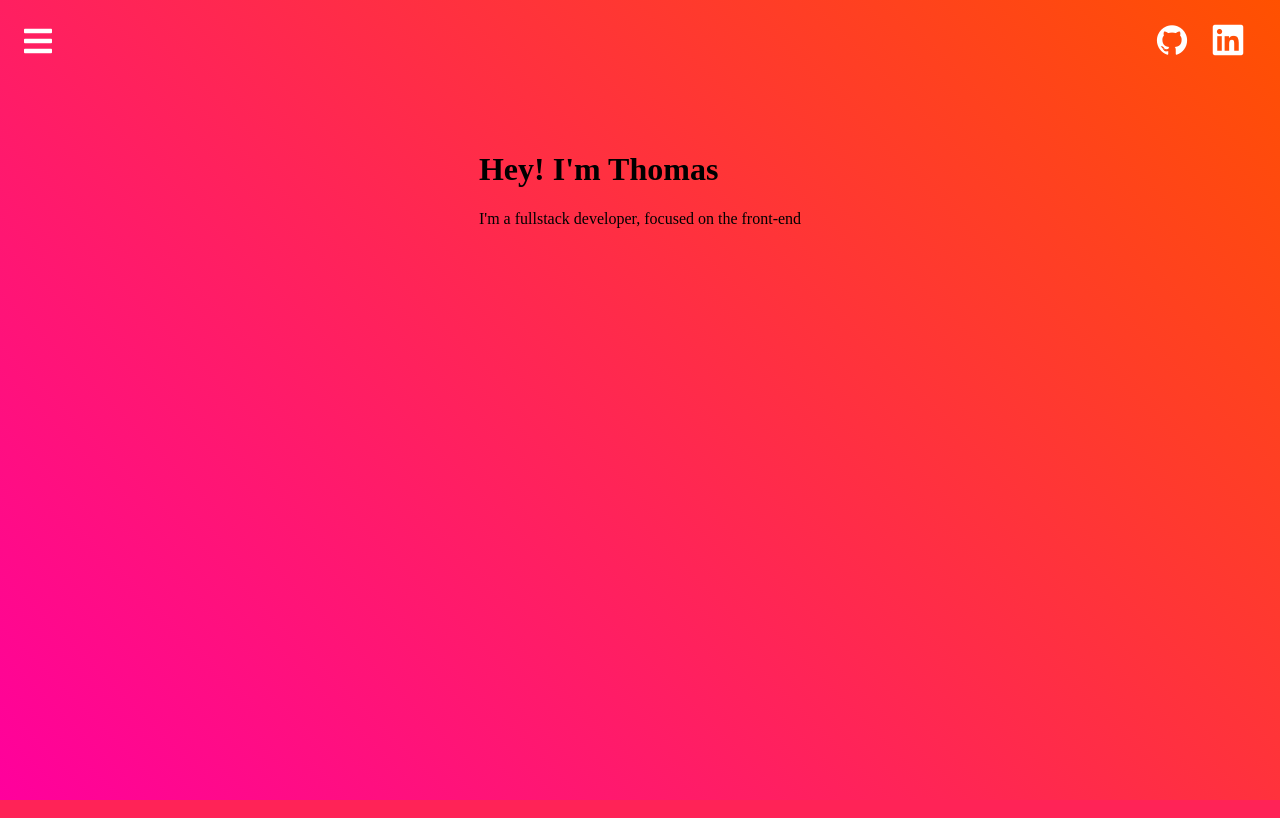
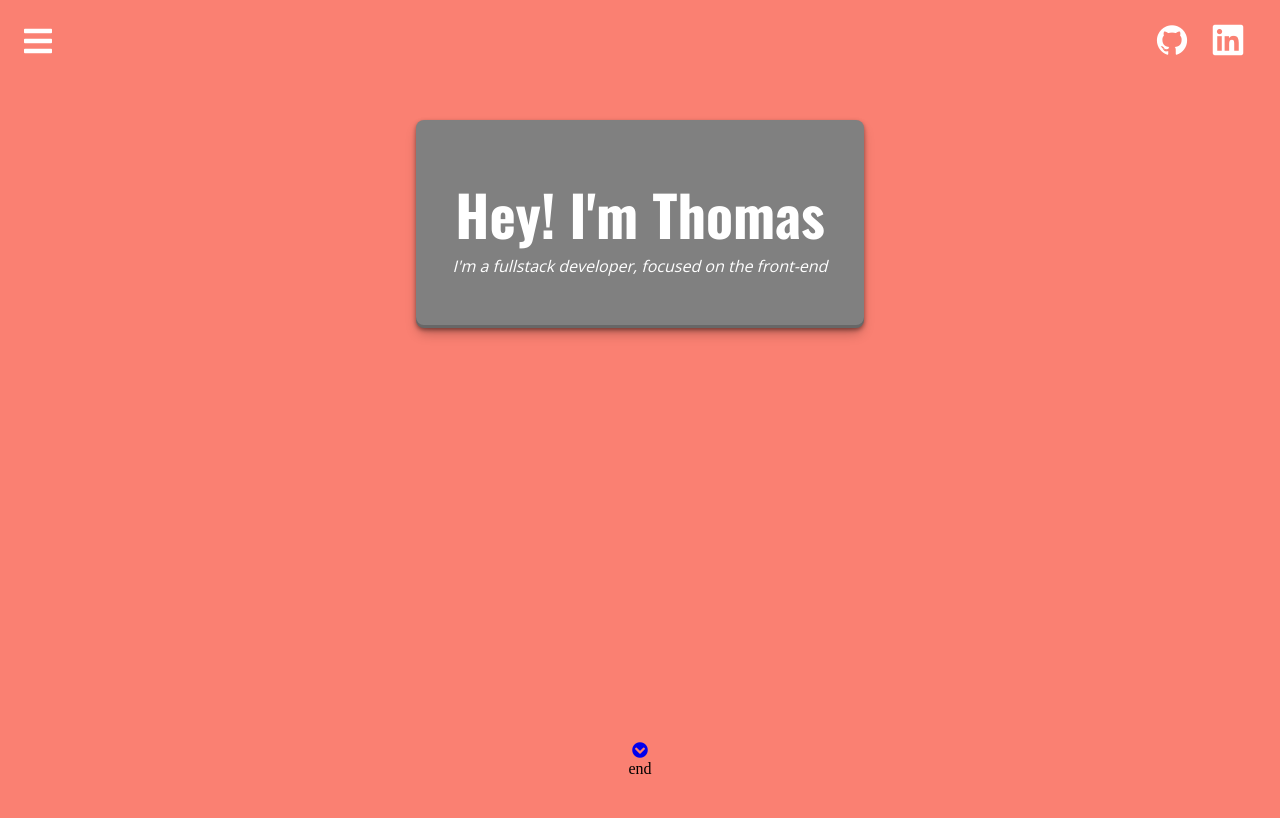
Before and after one commit to typexapex/portfolio-v3, a PHP site: page / in a window 1280 px wide. Run offline with PHP 8.4, Linux system fonts and the light colour scheme; some libraries are stand-ins or nearby versions.

Commit message:
greeting created

```diff
--- /dev/null
+++ b/css/about-card.css
@@ -0,0 +1,34 @@
+
+
+.greeting {
+  font-family: 'Oswald', sans-serif;
+  font-size: 3.5em;
+  color: #fff;
+  margin: 0;
+}
+
+.about-message {
+  height: 160px;
+  width: 400px;
+  background: gray;
+  border-radius: 8px;
+  text-align: center;
+  padding: 3vh;
+  display: flex;
+  flex-direction: column;
+  align-items: center;
+  justify-content: center;
+  box-shadow: rgba(0, 0, 0, 0.4) 0px 2px 4px, rgba(0, 0, 0, 0.3) 0px 7px 13px -3px, rgba(0, 0, 0, 0.2) 0px -3px 0px inset;
+}
+
+.about-message p {
+  color: #fff;
+  font-family: 'Open Sans', sans-serif;
+  margin: 0;
+}
+
+.about-scroll {
+}
+
+
+/*font-family: 'Open Sans', sans-serif;*/
--- a/css/containers.css
+++ b/css/containers.css
@@ -27,14 +27,17 @@
   display: flex;
   flex-direction: column;
   align-items: center;
-  padding: 50px;
+  padding: 5vh;
 }
 /*end content container*/
 
-.about-card {
-
+/*begin greeting container*/
+.greeting-container {
+  height: 80vh;
+  width: 100%;
+  display: flex;
+  flex-direction: column;
+  align-items: center;
+  justify-content: space-between;
 }
-
-.about-message {
-
-}
+/*end greeting container*/
--- a/css/index.css
+++ b/css/index.css
@@ -1,3 +1,4 @@
+@import url('about-card.css');
 @import url('containers.css');
 @import url('main-elements.css');
 @import url('menu.css');
--- a/css/main-elements.css
+++ b/css/main-elements.css
@@ -1,19 +1,36 @@
+/*font*/
+@import url('https://fonts.googleapis.com/css2?family=Open+Sans&family=Oswald:wght@700&display=swap');
+/*end font*/
+
 :root {
-  --pink: #ff009d;
+  /*first scheme*/
+  /*--pink: #ff009d;
   --orange: #ff5100;
   --light-purple: #bf3c8d;
   --purple: #775099;
   --green: #00ad99;
-  --blue: #008cff;
-  --header: font-family: 'Russo One', sans-serif;
+  --blue: #008cff;*/
+  /*second scheme*/
+  /*--grn1: #5daa68; use for background and maybe some text?*/
+  /*--grn2: #3f6844; use for box shadows and text shadows*/
+  /*--tan: #faf1cf; use for text and maybe some divs?*/
+  /*third scheme*/
+  /*--dpink: #ee7879; use for text on blue background*/
+  /*--blue: #2a3166; use for background or text on pink or green divs*/
+  /*--pink: #f4abaa; use for div background*/
+  /*--green: #cae7df; use for div background*/
+  /*fourth scheme*/
+  /*--dark: #0f0c24; use for background*/
+  /*--purple: #a350a3; use for divs, give a neon glow effect*/
+  /*--reddish: #c1436d; use for divs, give a neon glow effect*/
+  /*use white text*/
 }
 
-/*font*/
-@import url('https://fonts.googleapis.com/css2?family=Russo+One&display=swap');
-/*end font*/
+
+
 
 body {
-  background: linear-gradient(45deg,var(--pink),var(--orange));
+  background: salmon;
   display: flex;
   flex-direction: column;
   min-height: 100vh;
--- a/index.html
+++ b/index.html
@@ -33,15 +33,39 @@
     </div> <!-- end socials -->
 
     <div class="content-container"> <!-- begin content-container -->
-      <div class="about-card"> <!-- begin about-card -->
-        <h1>Hey! I'm Thomas</h1>
+
+      <div class="greeting-container"> <!-- begin about-card -->
         <div class="about-message"> <!-- begin about-message -->
-          <p>I'm a fullstack developer, focused on the front-end</p>
+          <h1 class="greeting">Hey! I'm Thomas</h1>
+          <p><i>I'm a fullstack developer, focused on the front-end</i></p>
         </div> <!-- end about-message -->
         <div class="about-scroll"> <!-- begin about-scroll -->
-          <a href="#about"></a>
+          <a href="#about"><i class="fas fa-chevron-circle-down"></i></a>
         </div> <!-- end about-scroll -->
       </div> <!-- end about-card -->
+
+      <div class="background-skills-container"> <!-- begin background-skills-container -->
+
+        <div class="background-card"> <!-- begin background-card -->
+
+        </div> <!-- end background-card -->
+
+        <div class="skills-card"> <!-- begin skills card -->
+
+        </div> <!-- end skills card -->
+
+      </div> end <!-- background-skills-container -->
+
+
+
+
+
+
+
+
+
+
+
     </div> <!-- end content-container -->
 
   </div> <!-- end content-wrapper -->
```
